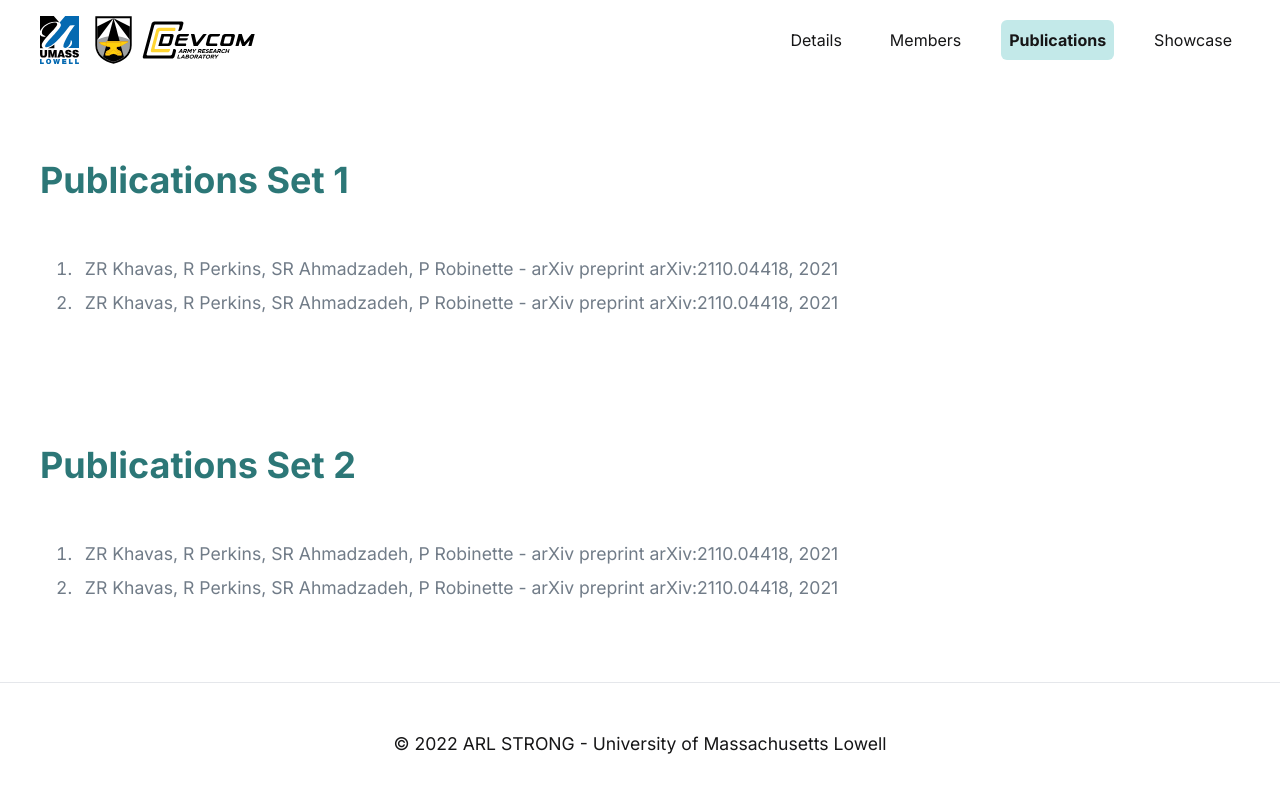
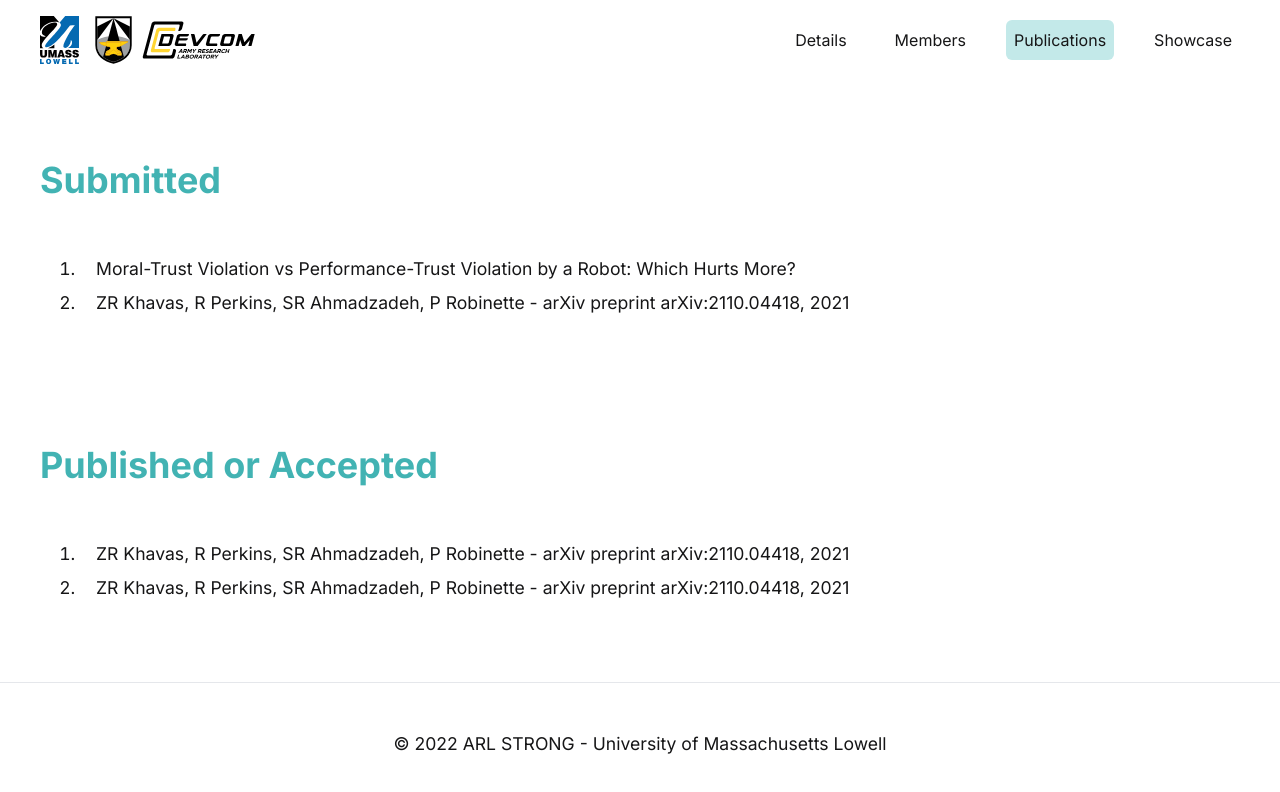
Before and after one commit to mokotturu/arlstrong-uml-website, a React (Create React App) app: page /publications in a window 1280 px wide. Shown: the top 792 px of the page. Built offline with nearby package versions, Linux system fonts and the light colour scheme.

Commit message:
updated site content

```diff
--- a/public/index.html
+++ b/public/index.html
@@ -6,6 +6,7 @@
 		<link rel="preconnect" href="https://fonts.googleapis.com" />
 		<link rel="preconnect" href="https://fonts.gstatic.com" crossorigin />
 		<link href="https://fonts.googleapis.com/css2?family=Inter:wght@100;400;700;900&display=swap" rel="stylesheet" />
+		<link href="https://fonts.googleapis.com/css2?family=JetBrains+Mono&display=swap" rel="stylesheet">
 		<meta name="viewport" content="width=device-width, initial-scale=1" />
 		<meta name="theme-color" content="#000000" />
 		<meta
--- a/src/components/App.js
+++ b/src/components/App.js
@@ -1,12 +1,31 @@
+import { BrowserRouter as Router, Routes, Route } from 'react-router-dom';
+
+import About from "./About";
+import Details from "./Details";
+import Members from "./Members";
+import Publications from './Publications';
+import Showcase from './Showcase';
+
+import Footer from "./Footer";
 import Navbar from "./Navbar";
 import ScrollToTop from "./ScrollToTop";
 
 function App() {
 	return (
-		<>
+		<Router>
+			<ScrollToTop />
 			<Navbar />
-			<ScrollToTop />
-		</>
+
+			<Routes>
+				<Route path="/" element={<About />} />
+				<Route path="/details" element={<Details />} />
+				<Route path="/members" element={<Members />} />
+				<Route path="/publications" element={<Publications />} />
+				<Route path="/showcase" element={<Showcase />} />
+			</Routes>
+
+			<Footer />
+		</Router>
 	)
 }
 
--- a/src/components/Details.js
+++ b/src/components/Details.js
@@ -1,8 +1,25 @@
+import humanAgentTeamImg from "../images/human-agent-team.png";
+
 export default function Details() {
 	return (
-		<section className="flex justify-center items-center">
-			<div className="py-20 responsive-width child:w-full">
-				<h1 className="heading">The Project</h1>
+		<section className="flex justify-center flex-1">
+			<div className="py-20 responsive-width">
+				<h1 className="heading">Tasks</h1>
+				<p className="text-eerie-black-800 mb-8">
+					We solve three tasks in the proposed work to achieve the research objective:
+				</p>
+				<ol className="list-decimal list-outside mb-8">
+					<li className="ml-10 mb-2"><span className="relative left-4">Task 1: Microscopic-scale task learning in a team environment that are governed by an individual's resource constraints</span></li>
+					<li className="ml-10 mb-2"><span className="relative left-4">Task 2: Modeling interaction between entities (humans or agents) that depend on dynamic models of trust and are based on quality of shared information</span></li>
+					<li className="ml-10"><span className="relative left-4">Task 3: Experimentally validate the relationship between microscopic-scale indivbidual resource constraint profile and emergence of trust clusters via design of experiments approach</span></li>
+				</ol>
+				<p className="text-eerie-black-800 mb-8">
+					In the proposed work, we use the notion of 'complexity profile' to identify the level of complexity that an entity (or team) can continue to learn at or manage, under varying levels of resource constraints. We implement novel multi-agent reinforcement learning strategies to achieve proficiency in taskwork at fast timescales (i.e., learning to complete the search and rescue task), while leveraging dynamical models of trust based on quality of shared information to produce emergent trust clusters at slower time scales (i.e., building team cohesion and confidence in team memebers abilities). Online search and rescue simulations with human participants will be used to experimentally validate the impact of complexity profiles on the emergence of trust clusters and team performance metrics using a design of experiments approach.
+				</p>
+				<section className="flex flex-col justify-center items-center">
+					<img src={humanAgentTeamImg} alt="Human Agent Team" className="w-3/5" />
+					<p className="w-3/4">Fig 1. Teams evolve at multiple time scales. Complexity profiles (top right) of individual entities govern the ability to learn complex tasks at fast time scales. Sharing of information (i.e. search and rescue trajectories) between entities depends on dynamic models of trust (trust profiles) and is based on quality of shared information. Resulting emergent trust clusters and teamwork appear at slower timescales.</p>
+				</section>
 			</div>
 		</section>
 	)
--- a/src/components/Members.js
+++ b/src/components/Members.js
@@ -73,13 +73,13 @@ const members = [
 
 export default function Members() {
 	return (
-		<section className="flex justify-center items-center">
+		<section className="flex justify-center">
 			<div className="py-20 responsive-width child:w-full flex flex-col gap-20">
 				{
 					members.map(category => (
 						<section key={category.category}>
 							<h1 className="heading">{category.category}</h1>
-							<section className="w-full flex flex-col gap-8 lg:grid lg:grid-cols-2 lg:gap-20">
+							<section className="w-full flex flex-col gap-8 lg:grid lg:grid-cols-2 lg:auto-rows-[1fr] lg:gap-20">
 								{category.list.map(person => (
 									<MemberCard
 										key={person.name}
--- a/src/components/Navbar.js
+++ b/src/components/Navbar.js
@@ -1,17 +1,11 @@
 import { useState } from 'react';
-import { BrowserRouter as Router, Routes, Route, NavLink } from 'react-router-dom';
 import '../css/mobilenav.css';
 import 'animate.css'
 
+import { NavLink } from 'react-router-dom';
+
 import umlLogo from "../images/uml_logo.svg";
 import arlStrongLogo from "../images/arl_logo.svg";
-
-import About from "./About";
-import Details from "./Details";
-import Members from "./Members";
-import Footer from './Footer';
-import Publications from './Publications';
-import Showcase from './Showcase';
 
 const navigation = [
 	{ name: 'Details', href: '/details' },
@@ -32,8 +26,7 @@ export default function Navbar() {
 	}
 
 	return (
-		<Router>
-			<section className="flex-[1_0_auto]">
+		<section>
 			{/* desktop navbar */}
 			<nav className="z-30 top-0 bg-white hidden lg:flex lg:justify-center h-20">
 				<div className="text-eerie-black-900 font-medium flex justify-between items-center lg:min-w-[60em] xl:min-w-[75em] 2xl:min-w-[85em]">
@@ -47,7 +40,7 @@ export default function Navbar() {
 								<NavLink
 									to={item.href}
 									key={item.name}
-										className={({ isActive }) => isActive ? "bg-breen-200 font-bold" : undefined}
+									className={({ isActive }) => isActive ? "bg-breen-200" : undefined}
 								>
 									{item.name}
 								</NavLink>
@@ -84,7 +77,7 @@ export default function Navbar() {
 							<NavLink
 								to={item.href}
 								key={item.name}
-									className={({ isActive }) => `rounded-md px-4 py-2 mx-4 ${isActive ? "bg-breen-100 font-bold" : ''}` }
+								className={({ isActive }) => `rounded-md px-4 py-2 mx-4 ${isActive ? "bg-breen-100" : ''}` }
 								onClick={handleNavElemClick}
 							>
 								{item.name}
@@ -93,16 +86,6 @@ export default function Navbar() {
 					</div>
 				</div>
 			</nav>
-
-				<Routes>
-					<Route path="/" element={<About />} />
-					<Route path="/details" element={<Details />} />
-					<Route path="/members" element={<Members />} />
-					<Route path="/publications" element={<Publications />} />
-					<Route path="/showcase" element={<Showcase />} />
-				</Routes>
 		</section>
-			<Footer />
-		</Router>
 	)
 }
--- a/src/components/Publications.js
+++ b/src/components/Publications.js
@@ -1,27 +1,24 @@
 const publications = [
 	{
-		"heading": "Publications Set 1",
+		"heading": "Submitted",
 		"set": [
 			{
-				"citation": "ZR Khavas, R Perkins, SR Ahmadzadeh, P Robinette - arXiv preprint arXiv:2110.04418, 2021",
-				"url": "#",
+				"title": "Moral-Trust Violation vs Performance-Trust Violation by a Robot: Which Hurts More?",
+				"authors": "Zahra Rezaei Khavas, Russel Perkins, S. Reza Ahmadzadeh, Paul Robinette"
 			},
 			{
-				"citation": "ZR Khavas, R Perkins, SR Ahmadzadeh, P Robinette - arXiv preprint arXiv:2110.04418, 2021",
-				"url": "#",
+				"title": "ZR Khavas, R Perkins, SR Ahmadzadeh, P Robinette - arXiv preprint arXiv:2110.04418, 2021",
 			},
 		]
 	},
 	{
-		"heading": "Publications Set 2",
+		"heading": "Published or Accepted",
 		"set": [
 			{
-				"citation": "ZR Khavas, R Perkins, SR Ahmadzadeh, P Robinette - arXiv preprint arXiv:2110.04418, 2021",
-				"url": "#",
+				"title": "ZR Khavas, R Perkins, SR Ahmadzadeh, P Robinette - arXiv preprint arXiv:2110.04418, 2021",
 			},
 			{
-				"citation": "ZR Khavas, R Perkins, SR Ahmadzadeh, P Robinette - arXiv preprint arXiv:2110.04418, 2021",
-				"url": "#",
+				"title": "ZR Khavas, R Perkins, SR Ahmadzadeh, P Robinette - arXiv preprint arXiv:2110.04418, 2021",
 			},
 		]
 	},
@@ -29,7 +26,7 @@ const publications = [
 
 export default function Publications() {
 	return (
-		<section className="flex justify-center items-center">
+		<section className="flex justify-center flex-1">
 			<div className="py-20 responsive-width child:w-full">
 				{publications.map((set, id) => (
 					<section
@@ -37,13 +34,13 @@ export default function Publications() {
 						key={`publication-set-${id}`}
 					>
 						<h1 className="heading">{set.heading}</h1>
-						<ol className="list-decimal list-inside ml-4">
+						<ol className="list-decimal list-outside ml-10">
 							{set.set.map((item, i) => (
 								<li
 									key={`publication-${i}`}
-									className="mb-2 last:mb-0 text-slate-grey"
+									className="mb-2 last:mb-0 text-eerie-black-900"
 								>
-									<span className="ml-2">{item.citation}</span>
+									<span className="relative left-4">{item.title}</span>
 								</li>
 							))}
 						</ol>
--- a/src/components/ScrollToTop.js
+++ b/src/components/ScrollToTop.js
@@ -1,4 +1,4 @@
-import { useEffect, useState } from "react"
+/* import { useEffect, useState } from "react"
 
 
 export default function ScrollToTop() {
@@ -24,3 +24,18 @@ export default function ScrollToTop() {
 		</button>
 	)
 }
+ */
+
+import { useEffect } from "react";
+import { useLocation } from "react-router-dom";
+
+export default function ScrollToTop(props) {
+	const { pathname } = useLocation();
+
+	useEffect(() => {
+		console.log(pathname, 'scrolled to top')
+		window.scrollTo(0, 0);
+	}, [pathname]);
+
+	return null;
+}
--- a/src/components/Showcase.js
+++ b/src/components/Showcase.js
@@ -1,6 +1,6 @@
 export default function Showcase() {
 	return (
-		<section className="flex justify-center items-center">
+		<section className="flex justify-center flex-1">
 			<div className="py-20 responsive-width child:w-full">
 				<h1 className="heading">Showcase</h1>
 				<p>Feel free to checkout our showcase!</p>
--- a/src/css/index.css
+++ b/src/css/index.css
@@ -4,7 +4,7 @@
 
 @layer components {
   .heading {
-    @apply text-4xl text-breen-900 mb-14 font-bold;
+    @apply text-4xl text-breen-800 mb-14 font-bold;
   }
 
   .responsive-width {
@@ -13,6 +13,10 @@
 
   .button {
     @apply px-8 py-4 rounded-md bg-breen-800 text-white shadow-[0px_30px_90px] shadow-breen-300 hover:shadow-[0px_22px_70px_4px] hover:shadow-breen-400 hover:bg-breen-700 transition-all duration-300;
+  }
+
+  .link {
+    @apply text-breen-800 underline;
   }
 }
 
```
Also changed, not shown: src/components/About.js (+15 -12 lines), public/manifest.json, 2 other files (tests, documents, lock files or other folders). Lines whose indentation alone changed are shown as unchanged.
